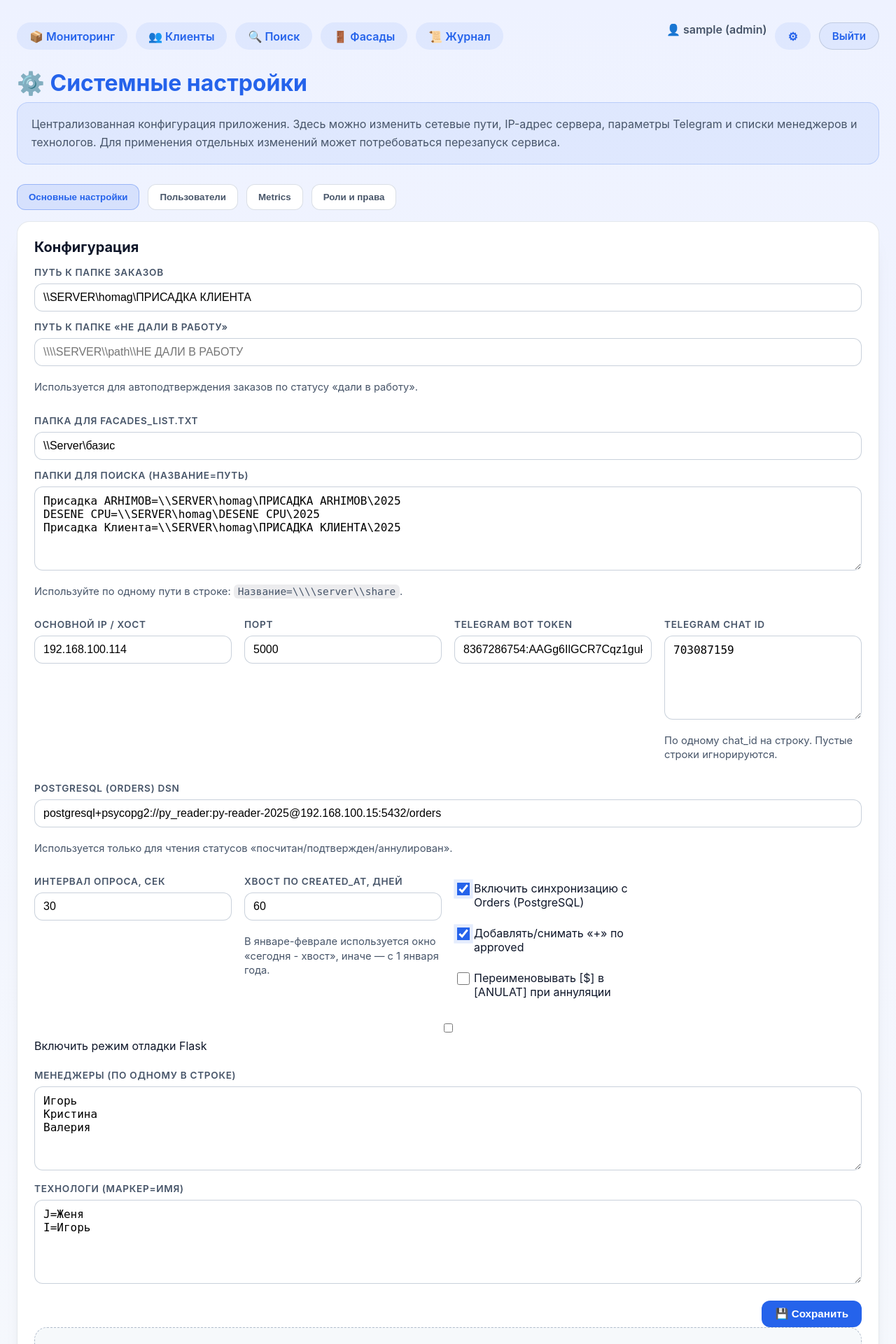
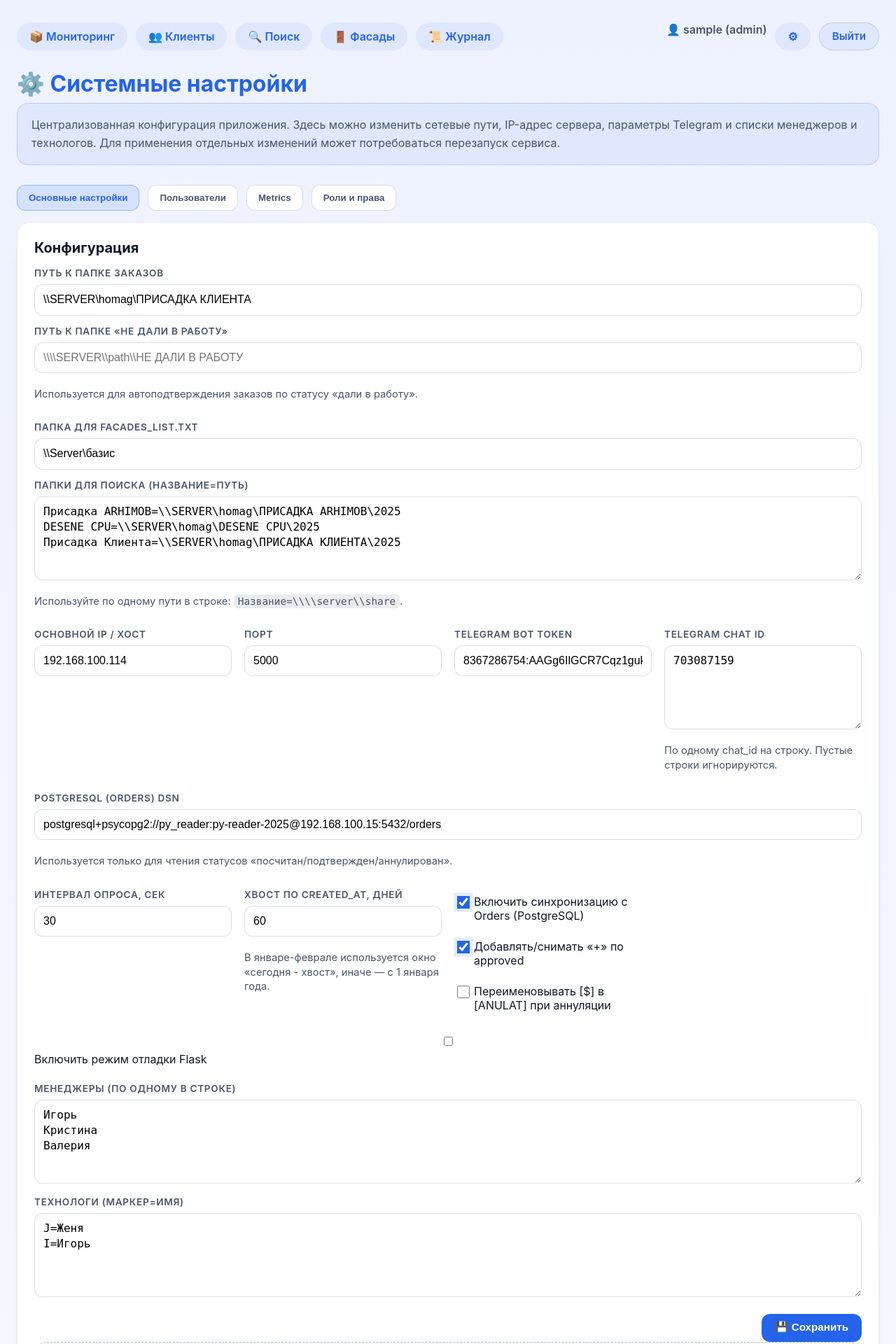
Before and after one commit to evgexa42/Bazis, a Flask app: page /settings in a window 1280 px wide. Shown: the top 1920 px of the page at 70% size. Run offline with Flask 3, Linux system fonts and the light colour scheme; the visitor is signed in with stand-in values (Sample User, id 1); parts of the project's set-up code (start-up, migrations or seed data) failed here and were passed over; some libraries are stand-ins or nearby versions.

Commit message:
style: normalize UI spacing and controls

```diff
--- a/app/static/style.css
+++ b/app/static/style.css
@@ -14,8 +14,24 @@
   --surface: #ffffff;
   --surface-muted: #f1f5f9;
   --border: rgba(148, 163, 184, 0.35);
+  --border-color: var(--border); /* UI audit: shared border alias */
   --text: #0f172a;
   --text-muted: #475569;
+  --bg: #f8fafc; /* UI audit: base background token */
+  --panel-bg: var(--surface); /* UI audit: panel background token */
+  --space-1: 4px; /* UI audit: spacing scale */
+  --space-2: 8px;
+  --space-3: 12px;
+  --space-4: 16px;
+  --radius-1: 10px; /* UI audit: radius scale */
+  --radius-2: 18px;
+  --btn-padding-y: 9px; /* UI audit: button baseline */
+  --btn-padding-x: 18px;
+  --input-padding-y: 10px; /* UI audit: input baseline */
+  --input-padding-x: 12px;
+  --input-radius: 12px;
+  --input-height: 40px;
+  --card-shadow: 0 18px 32px -26px rgba(15, 23, 42, 0.4); /* UI audit: card shadow */
   --easing: cubic-bezier(0.22, 0.61, 0.36, 1);
   --dur-fast: 160ms;
   --dur-medium: 280ms;
@@ -149,13 +165,15 @@ h1 {
   align-items: center;
   justify-content: center;
   gap: 6px;
-  padding: 9px 18px;
+  padding: var(--btn-padding-y) var(--btn-padding-x);
   border-radius: 12px;
   border: 1px solid transparent;
   background: rgba(37, 99, 235, 0.08);
   color: var(--primary);
   font-weight: 600;
   font-size: 0.95rem;
+  line-height: 1.1;
+  min-height: var(--input-height);
   cursor: pointer;
   transition: transform var(--dur-fast) var(--easing), box-shadow var(--dur-fast) var(--easing), background var(--dur-fast) var(--easing), border-color var(--dur-fast) var(--easing);
 }
@@ -309,11 +339,13 @@ input[type="number"],
 input[type="text"],
 select {
   width: 100%;
-  padding: 10px 12px;
-  border-radius: 12px;
-  border: 1px solid rgba(148, 163, 184, 0.5);
-  background: #fff;
+  padding: var(--input-padding-y) var(--input-padding-x);
+  border-radius: var(--input-radius);
+  border: 1px solid var(--border-color);
+  background: var(--surface);
   font-size: 1rem;
+  min-height: var(--input-height);
+  line-height: 1.4;
   transition: border-color var(--dur-fast) var(--easing), box-shadow var(--dur-fast) var(--easing), transform var(--dur-fast) var(--easing);
 }
 
```
Also changed, not shown: other parts of app/static/style.css (+45 -7 lines).
